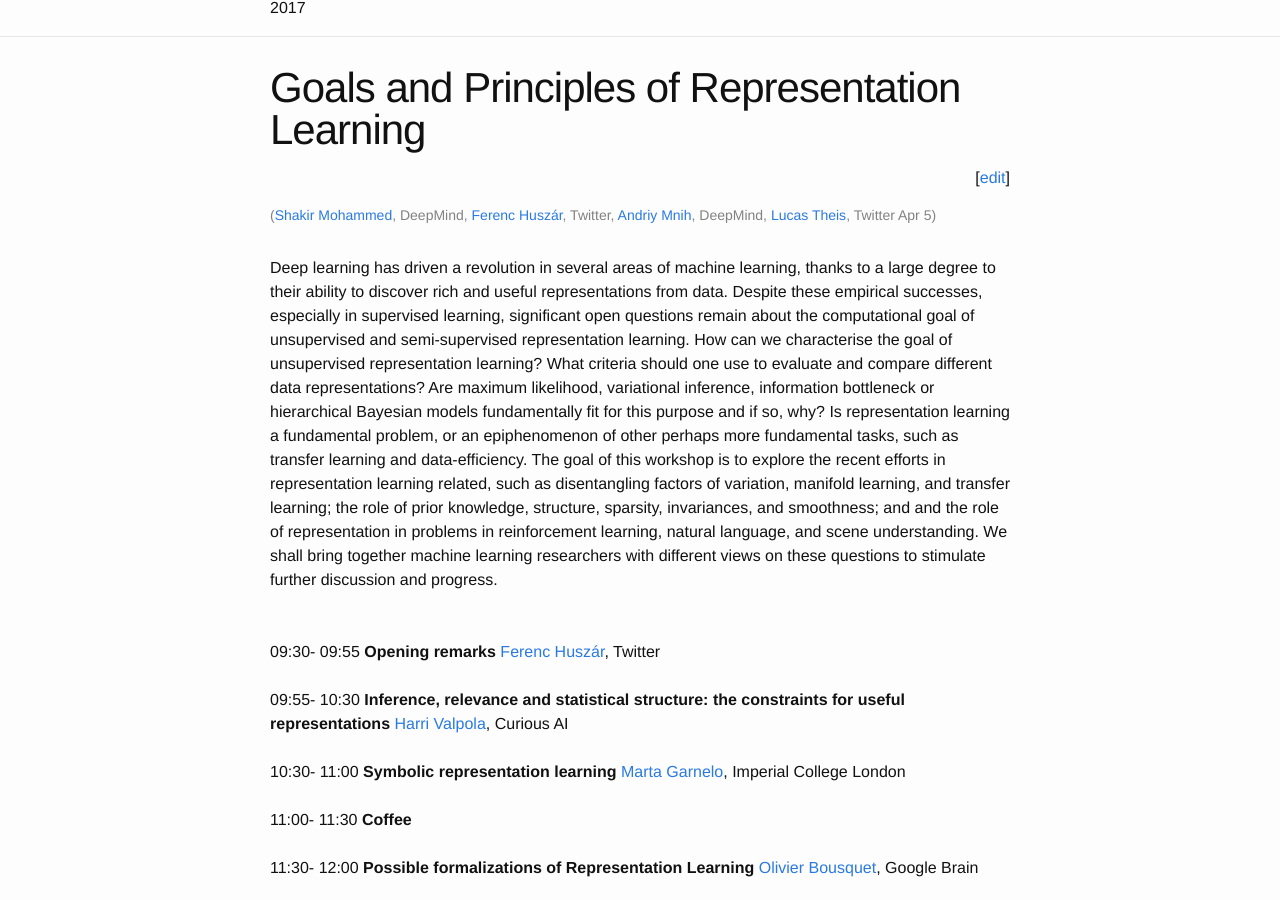
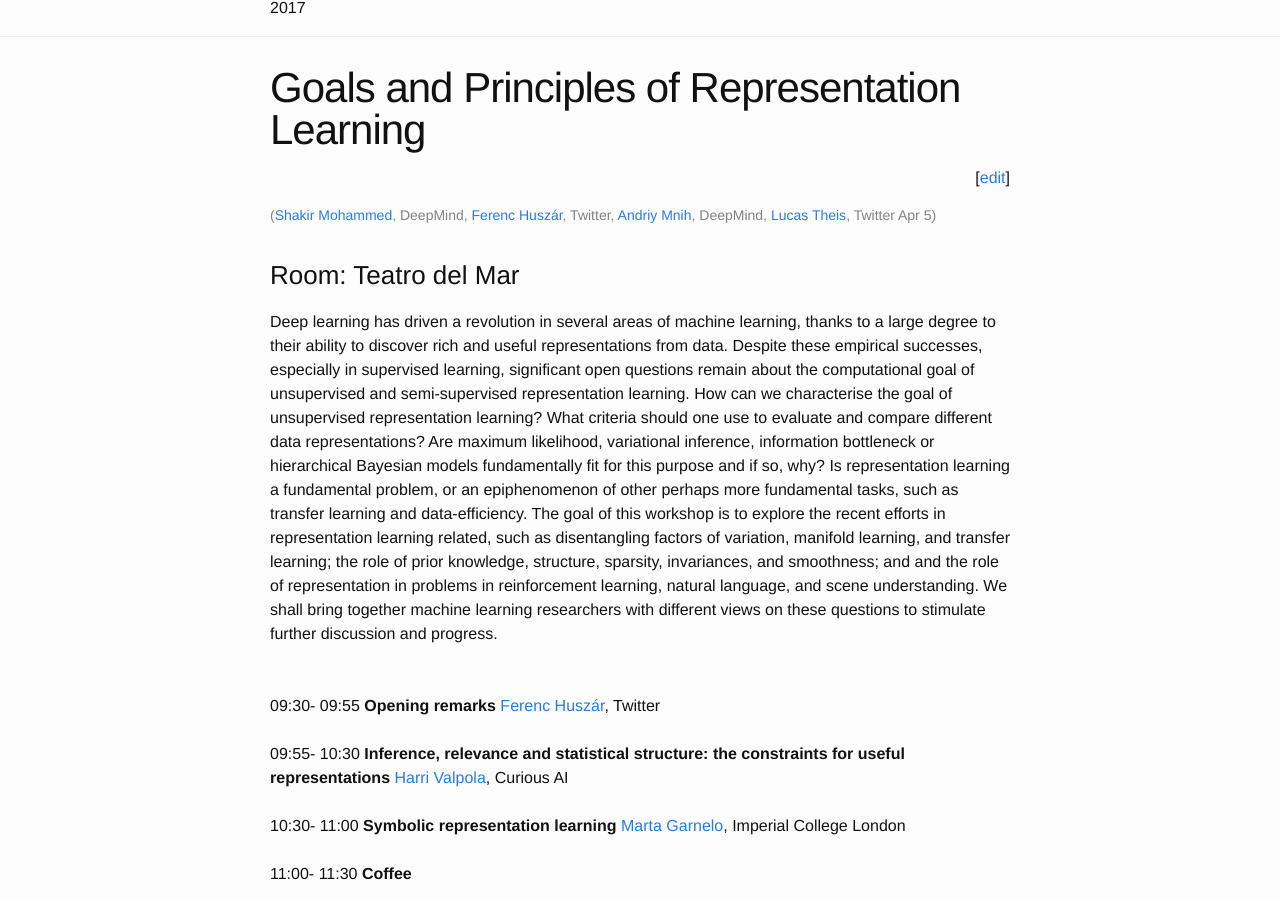
Before and after one commit to dalimeeting/dalimeeting.github.io, a Jekyll site: the page built from _posts/2018-04-05-workshopRepresentationLearning.md, in a window 1280 px wide and 900 px high, scrolled down 427 px. Built offline with Jekyll 4.4.1, drawn with Linux system fonts in a browser that asks for light colours.

Commit message:
Update 2018-04-05-workshopRepresentationLearning.md

```diff
--- a/_posts/2018-04-05-workshopRepresentationLearning.md
+++ b/_posts/2018-04-05-workshopRepresentationLearning.md
@@ -43,7 +43,7 @@ organizers:
   family:  Theis
   url: http://theis.io/
   institute: Twitter
-room:
+room: "Teatro del Mar"
 show_abstracts: false
 talks:
 - title:
```
